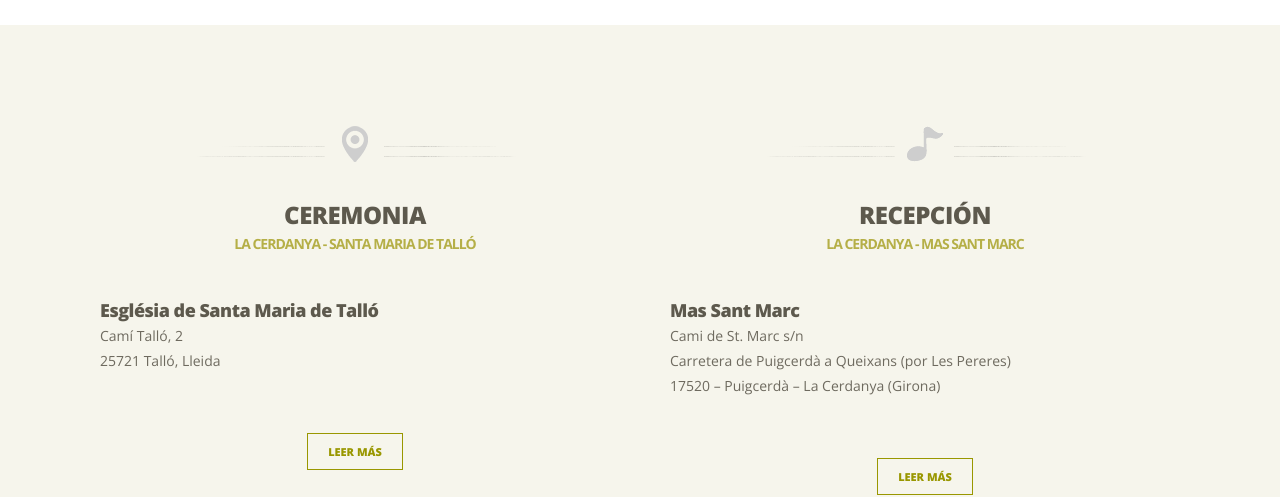
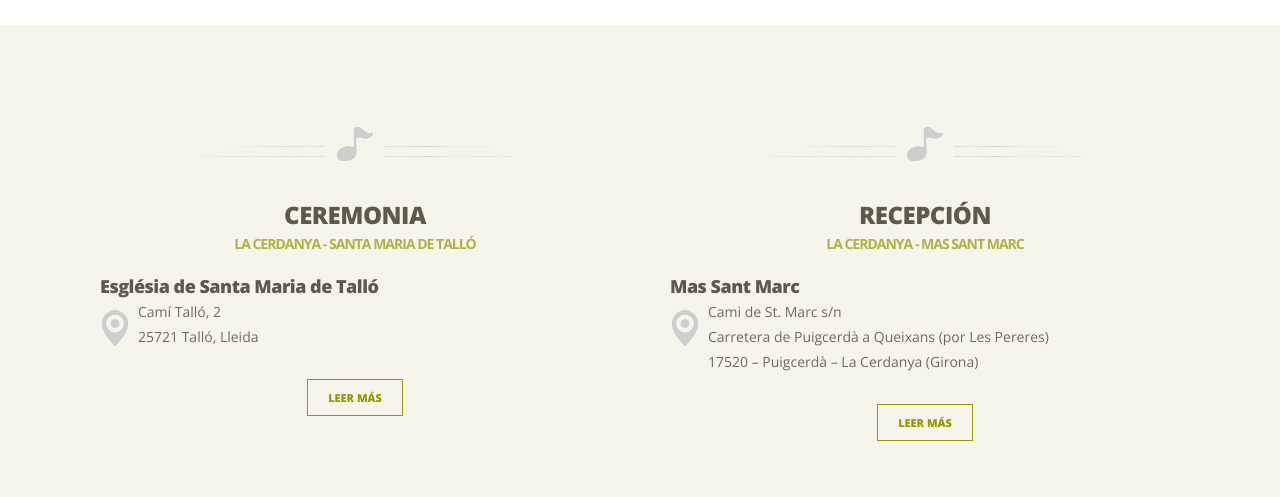
Before and after one commit to pearpages/wedding, a React (Create React App) app: page / in a window 1280 px wide. Shown: the part 1840-2337 px from the top of the page. Built offline with nearby package versions, Linux system fonts and the light colour scheme; no server answers; a web font is replaced by a local one.

Commit message:
refactor: add icon

```diff
--- a/src/components/Address/Address.scss
+++ b/src/components/Address/Address.scss
@@ -1,8 +1,8 @@
 .address {
   text-align: left !important;
   margin-top: 10px;
+  padding: 10px;
   width: 100%;
-  margin-left: 10px;
   &__title {
     text-align: left !important;
     padding: 0;
@@ -15,8 +15,18 @@
     padding: 0;
   }
   &__body {
-    margin: 0 0 6px;
-    padding: 0;
+    margin: -38px 0 0 38px;
+    padding: 0 !important;
     text-align: left !important;
+    min-height: 88px;
+    &::before {
+      content: url(/images/icon_location.png);
+      display: block;
+      width: 38px;
+      height: 38px;
+      position: relative;
+      left: -42px;
+      top: 48px;
+    }
   }
 }
--- /dev/null
+++ b/src/components/Locations/Locations.scss
@@ -0,0 +1,6 @@
+.locations {
+  .subtitle {
+    padding: 0;
+    margin-bottom: 12px;
+  }
+}
--- a/src/components/Locations/Locations.tsx
+++ b/src/components/Locations/Locations.tsx
@@ -1,4 +1,5 @@
 import React, { useContext } from "react";
+import "./Locations.scss";
 
 import { Texts } from "types";
 import { ROUTES } from "Routes";
@@ -49,7 +50,7 @@ function Location({
 export function Locations() {
   const texts: Texts = useContext(TextContext);
   return (
-    <div className="home_bottom">
+    <div className="locations home_bottom">
       <div className="full_width_centered">
         <div className="left12_first">
           <Location
@@ -58,7 +59,7 @@ export function Locations() {
             location={texts["santaMaria"].location}
             iframe={texts["santaMaria"].iframe}
             route={ROUTES.SANTA_MARIA_DE_TALLO}
-            icon={"/images/icon_location.png"}
+            icon={"/images/icon_music.png"}
           />
         </div>
         <div className="left12_last">
```
